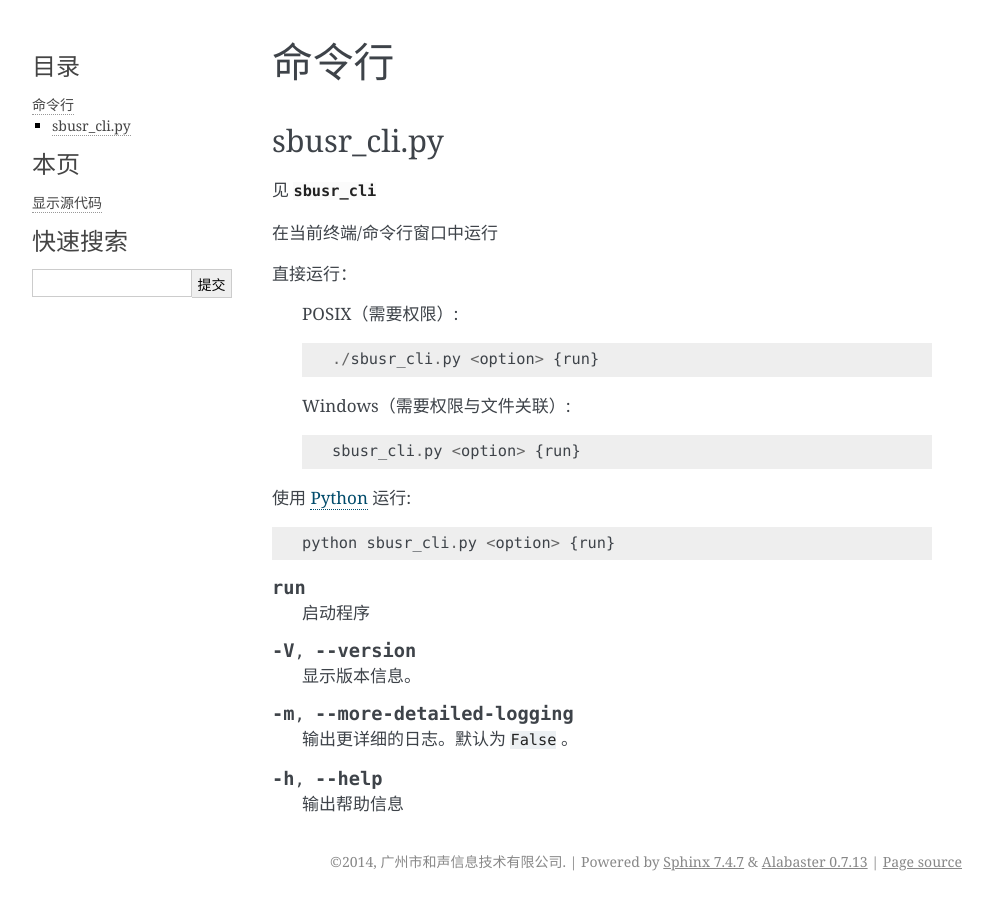
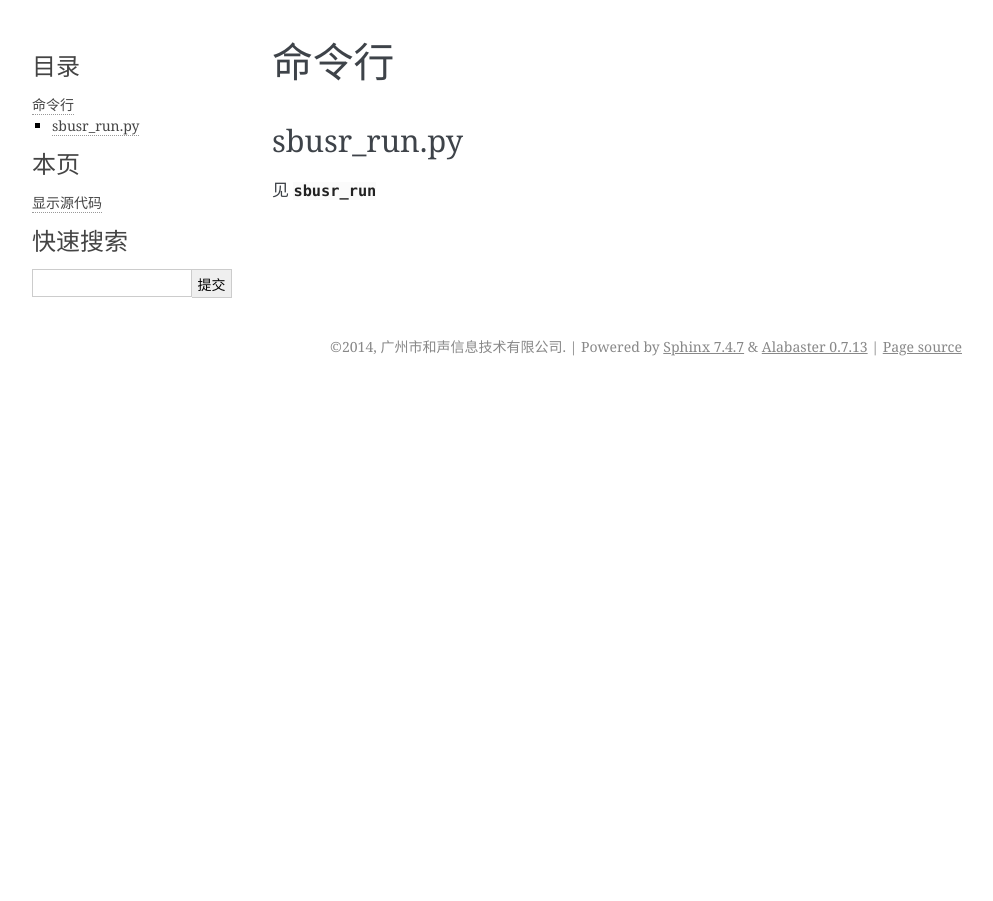
Before and after one commit to Hesong-OpenSource/sbusr, a Sphinx documentation site: the page built from docs/cli.rst, in a window 1280 px wide. Shown: the whole page, without its empty margins (148-1141 px from the left). Built offline with Sphinx 7.4.7, drawn with Linux system fonts in a browser that asks for light colours.

Commit message:
改进文档

```diff
--- a/docs/api/modules.rst
+++ b/docs/api/modules.rst
@@ -9,7 +9,7 @@ subsr API manual
    jsonrpc
    loggingqueue
    methods
-   sbusr_cli
+   sbusr_run
    server
    settings
    webhandlers
--- a/docs/api/sbusr_cli.rst
+++ b/docs/api/sbusr_run.rst
@@ -1,7 +1,7 @@
-sbusr_cli module
+sbusr_run module
 ================
 
-.. automodule:: sbusr_cli
+.. automodule:: sbusr_run
     :members:
     :undoc-members:
     :show-inheritance:
--- a/docs/cli.rst
+++ b/docs/cli.rst
@@ -2,41 +2,9 @@
 命令行
 ############
 
-sbusr_cli.py
+sbusr_run.py
 ==============
 
-.. program:: sbusr_cli.py
+.. program:: sbusr_run.py
 
-见 :mod:`sbusr_cli`
-
-在当前终端/命令行窗口中运行
-
-直接运行：
-
-    POSIX（需要权限）::
-
-        ./sbusr_cli.py <option> {run}
-
-    Windows（需要权限与文件关联）::
-
-        sbusr_cli.py <option> {run}
-
-使用 `Python <https://www.python.org>`_ 运行::
-
-    python sbusr_cli.py <option> {run}
-
-.. option:: run
-
-	启动程序
-
-.. option:: -V, --version
-
-   显示版本信息。
-
-.. option:: -m, --more-detailed-logging
-
-   输出更详细的日志。默认为 ``False`` 。
-
-.. option:: -h, --help
-
-    输出帮助信息
+见 :mod:`sbusr_run`
```
Also changed, not shown: other parts of docs/api/modules.rst (+2 -2 lines), README.rst (+15 -15 lines), 1 other file.
